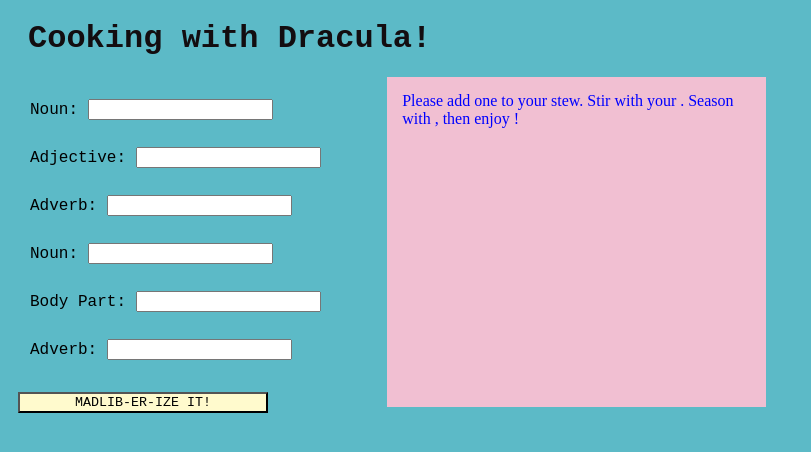
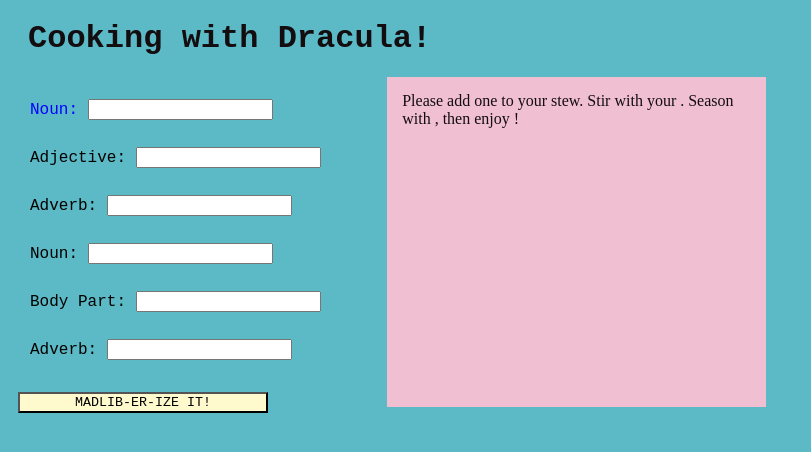
Before and after one commit to ColCoutts/MadLib-Game, a plain HTML site: page index.html in a window 1280 px wide. Both pictures are taken after a click on the button "MADLIB-ER-IZE IT!". Shown: the whole page, without its empty margins (0-811 px from the left). Drawn offline with Linux system fonts and the light colour scheme.

Commit message:
latest updates to js

```diff
--- a/index.html
+++ b/index.html
@@ -13,7 +13,7 @@
 <div class="row">
   <div class="column" style="background-color: rgb(92, 186, 199)">
 
-        <label>
+        <label id= 'colorChange'>
             Noun:
                <input id= 'noun-one'>
         </label>
--- a/main.js
+++ b/main.js
@@ -23,10 +23,11 @@ function madliberize(){
     var adverbOne = adverbInput.value;
     console.log (adverbInput.value)
 
-    document.getElementById('hello').style.color = "blue";
+    document.getElementById('colorChange').style.color = "blue";
 
     // make greeting
     var greeter = 'Please add one '+ nounOne + ' to your ' + adjOne + ' stew. Stir ' + verbOne + ' with your ' + nounTwo + '. Season with ' + bodyBit + ', then enjoy ' + adverbOne+ '!';
+
 
     // display greeting
 
```
